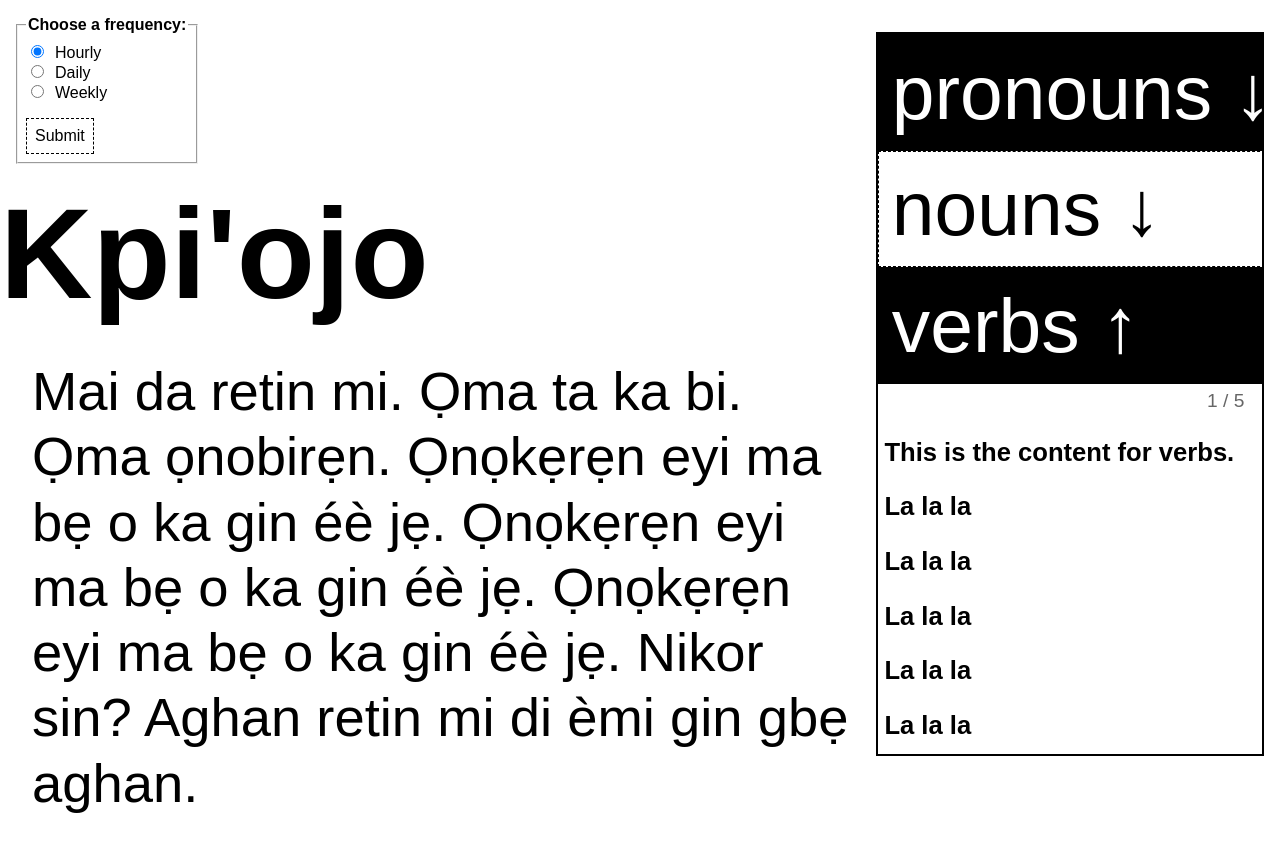
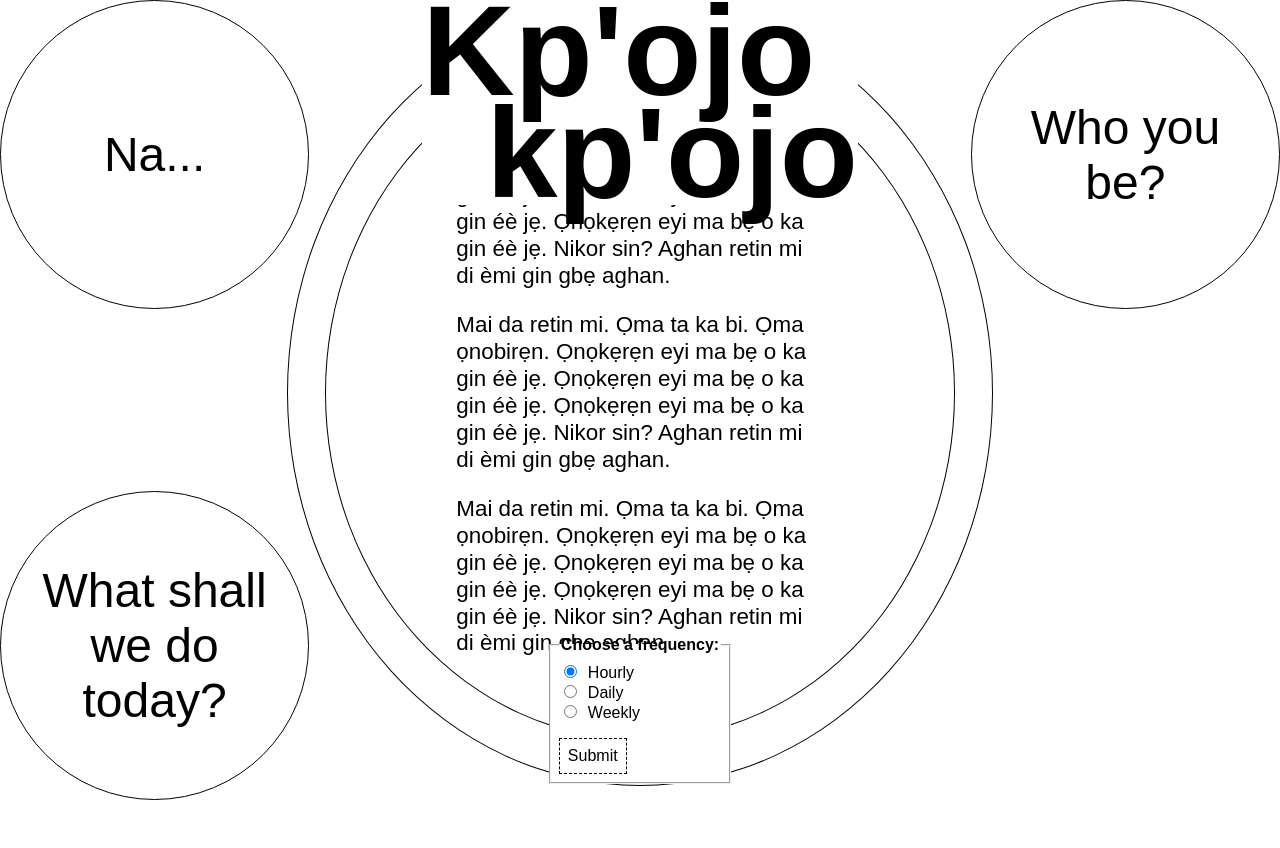
Before and after one commit to oa495/ojo-kan, a Vue app: page / in a window 1280 px wide. After the commit the page ends 800 px from the top, so only its background shows below. Built offline with nearby package versions, Linux system fonts and the light colour scheme; a web font is replaced by a local one.

Commit message:
Some visual updates

```diff
--- a/src/App.vue
+++ b/src/App.vue
@@ -2,7 +2,6 @@
 import LearningModule from './components/LearningModule.vue'
 import { learningFrequency } from '@/stores/frequency'
 import { verbs, pronouns, nouns, allWords } from './words'
-import { h } from 'vue';
 
 export default {
   data() {
@@ -16,8 +15,9 @@ export default {
   },
   mounted() {
       this.$nextTick(() => {
-        let paragraphs = document.querySelector('main');
-        const originalText = paragraphs.textContent;
+        let paragraphs = document.querySelectorAll('main p');
+        paragraphs.forEach(paragraph => {
+          const originalText = paragraph.textContent;
           const wordsAndSeparators = originalText.split(/(\s+)/);
           const newHTML = wordsAndSeparators.map(part => {
               // Check if the part (trimmed and lowercased) is in our object
@@ -39,7 +39,8 @@ export default {
             return part;
          }).join('');
 
-        paragraphs.innerHTML = newHTML;
+        paragraph.innerHTML = newHTML;
+      });
     });
   },
   methods: {
@@ -78,7 +79,38 @@ export default {
 </script>
 
 <template>
-  <fieldset>
+  <h1>
+    Kp'ojo <br><span style="margin-left: 0.5em;">kp'ojo</span>
+  </h1>
+  <div class="circle">
+    <main>
+      <p>
+        Mai da retin mi. Ọma ta ka bi. Ọma ọnobirẹn.
+        Ọnọkẹrẹn eyi ma bẹ o ka gin éè jẹ.
+        Ọnọkẹrẹn eyi ma bẹ o ka gin éè jẹ.
+        Ọnọkẹrẹn eyi ma bẹ o ka gin éè jẹ.
+        Nikor sin?
+        Aghan retin mi di èmi gin gbẹ aghan.
+      </p>
+      <p>
+        Mai da retin mi. Ọma ta ka bi. Ọma ọnobirẹn.
+        Ọnọkẹrẹn eyi ma bẹ o ka gin éè jẹ.
+        Ọnọkẹrẹn eyi ma bẹ o ka gin éè jẹ.
+        Ọnọkẹrẹn eyi ma bẹ o ka gin éè jẹ.
+        Nikor sin?
+        Aghan retin mi di èmi gin gbẹ aghan.
+      </p>
+      <p>
+        Mai da retin mi. Ọma ta ka bi. Ọma ọnobirẹn.
+        Ọnọkẹrẹn eyi ma bẹ o ka gin éè jẹ.
+        Ọnọkẹrẹn eyi ma bẹ o ka gin éè jẹ.
+        Ọnọkẹrẹn eyi ma bẹ o ka gin éè jẹ.
+        Nikor sin?
+        Aghan retin mi di èmi gin gbẹ aghan.
+      </p>
+    </main>
+  </div>
+  <fieldset class="frequency-selection">
       <legend>Choose a frequency:</legend>
       <div>
         <input type="radio" v-model="frequency" id="hour" name="frequency" value="hourly" checked=""/>
@@ -93,33 +125,27 @@ export default {
         <label for="week">Weekly</label>
       </div>
 
-    <button v-on:click="submitFrequency()">Submit</button>
+      <button class="submit" v-on:click="submitFrequency()">Submit</button>
     </fieldset>
-  <h1>Kpi'ojo</h1>
-  <main>
-    <p>
-      Mai da retin mi. Ọma ta ka bi. Ọma ọnobirẹn.
-      Ọnọkẹrẹn eyi ma bẹ o ka gin éè jẹ.
-      Ọnọkẹrẹn eyi ma bẹ o ka gin éè jẹ.
-      Ọnọkẹrẹn eyi ma bẹ o ka gin éè jẹ.
-      Nikor sin?
-      Aghan retin mi di èmi gin gbẹ aghan.
-    </p>
-  </main>
+
   <LearningModule @completeModule="onCompleteModule"  />
 </template>
 
 <style>
 body {
-  display: grid;
-  grid-template-columns: 70%;
   margin: 0;
   font-family: 'Ojuju', sans-serif;
+  height: 98vh;
 }
 
 h1 {
   margin: 0;
   font-size: 8rem;
+  line-height: 0.8em;
+  position: absolute;
+  z-index: 999;
+  top: 0;
+  background-color: white;
 }
 
 button {
@@ -132,18 +158,44 @@ button {
   transition: all 0.3s ease-in-out;
 }
 
+p {
+  max-width: 70%;
+  margin: 1em auto;
+}
+
 main {
   font-weight: 400;
   font-style: normal;
-  font-size: 3.4rem;
-  margin: 2rem;
+  font-size: 1.4rem;
+  margin: 1.2rem;
   line-height: 1.2;
+  height: 100%;
+  align-content: center;
+}
+
+.circle {
+  height: 80%;
+  width: 80%;
+  border: 1px solid;
+  border-radius: 50%;
+  background-color: white;
+  display: flex;
+  position: relative;
+  flex-direction: column;
+  align-items: center;
+  margin: auto;
+  justify-content: end;
+  padding: 2em;
 }
 
 fieldset {
   margin: 1rem;
   padding: .5rem;
   width: fit-content;
+  background: white;
+  z-index: 999;
+  position: absolute;
+  bottom: 0;
 }
 
 legend {
@@ -155,13 +207,17 @@ label {
 }
 
 button {
+  cursor: pointer;
+}
+
+.submit {
   padding: 0.5rem;
   width: fit-content;
   background-color: white;
   border: 1px dashed black;
 }
 
-button:hover {
+.submit:hover {
   background-color: black;
   color: white;
 }
@@ -177,4 +233,17 @@ fieldset button {
   cursor: pointer;
   font-size: 3.5rem;
 }
+
+#app {
+  height: 100%;
+  width: 55%;
+  border: 1px solid;
+  border-radius: 50%;
+  display: flex;
+  flex-direction: column;
+  margin: 0 auto;
+  align-items: center;
+}
+
+
 </style>
--- a/src/components/LearningModule.vue
+++ b/src/components/LearningModule.vue
@@ -1,26 +1,14 @@
 <template>
     <section class="modules">
         <ul>
-            <li class="module" v-for="module in modules" :key="module" v-if="modules">
-                <button :disabled="!isModuleActive(module)" v-on:click="toggleContent(module)" class="trigger">{{ module }}
-                    <span v-if="module === activeModule">
-                        ↑
-                    </span>
-                    <span v-else>
-                        ↓
-                    </span>
-                </button>
-                <div class="content" v-if="module === activeModule">
+            <li :disabled="!isModuleActive(module)" class="module" v-for="module in modules" :key="module">
+                <button class="activate" @click="activateModule(module)">{{ moduleNameToLongNameMap[module] }}</button>
+                <div class="content" v-if="module === activeModule && step > 0">
                     <span class="step-indicator">
                         {{ step }} / {{ moduleSteps[module] }}
                     </span>
-                    <!-- Module content goes here -->
                     <div class="step">
                         <p>This is the content for {{ module }}.</p>
-                        <p>La la la </p>
-                        <p>La la la </p>
-                        <p>La la la </p>
-                        <p>La la la </p>
                         <p>La la la </p>
                         <p>La la la </p>
                     </div>
@@ -34,8 +22,8 @@
                 </div>
             </li>
         </ul>
-        <ModuleTimer v-if="displayTimer()" @activateModule="activateModules" :frequency="frequency" :timeStarted="timeStarted" />
-        <button @click="resetAll">reset all</button>
+        <!-- <ModuleTimer v-if="displayTimer()" @activateModule="activateModules" :frequency="frequency" :timeStarted="timeStarted" />
+        <button @click="resetAll">reset all</button> -->
     </section>
 </template>
 <script>
@@ -49,12 +37,17 @@ const moduleToStoreMap = {
     'verbs': 'module3',
 };
 
+const moduleNameToLongNameMap = {
+    'pronouns': 'Na...',
+    'nouns': 'Who you be?',
+    'verbs': 'What shall we do today?',
+};
 export default {
     name: 'LearningModule',
     data() {
         return {
-            step: 1,
-            modules: ['pronouns', 'nouns', 'verbs'],
+            step: 0,
+            modules: Object.keys(moduleToStoreMap),
             activeModule: 'verbs',
             shouldModuleBeActive: true,
             timeStarted: null,
@@ -63,6 +56,7 @@ export default {
                 'nouns': 2,
                 'verbs': 5,
             },
+            moduleNameToLongNameMap: moduleNameToLongNameMap,
             frequency: learningFrequency().frequency
         }
     },
@@ -112,7 +106,7 @@ export default {
                 this.step += 1;
             }
         },
-        toggleContent(module) {
+        activateModule(module) {
             if (this.activeModule === module) {
                 this.activeModule = null;
             } else {
@@ -143,31 +137,12 @@ export default {
 
 </script>
 <style scoped>
-.modules {
-    width: 30%;
-    position: fixed;
-    right: 0;
-    position: fixed;
-    height: 90vh;
-    border: 2px solid black;
-    margin: 1rem;
-    bottom: 1em;
-    top: 1em;
-    overflow-y: scroll;
-    overflow-x: hidden;
-}
-
 .modules ul {
-    display: flex;
-    flex-direction: column;
-    flex-basis: auto;
     height: inherit;
-    justify-content: space-between;
     width: 100%;
     margin: 0;
     padding: 0;
     list-style-type: none;
-    height: inherit;
 }
 
 .modules li {
@@ -176,39 +151,25 @@ export default {
     font-style: normal;
     font-size: 4.8rem;
     height: inherit;
+    border-radius: 50%;
+    border: 1px solid black;
+    width: 4em;
+    height: 4em;
+    position: absolute;
+    display: flex;
+    flex-direction: column;
+    align-items: center;
+    justify-content: center;
 }
 
-.trigger {
-    width: 100%;
-    padding: 0.8rem;
-    transition: all 0.4s;
-    background-color: #fff;
-    color: #000;
-}
-
-.trigger:disabled {
-    color: #666 !important;
-    cursor: not-allowed;
-    opacity: 0.6;
-}
-
-.trigger:disabled:hover {
-    color: #666 !important;
-}
-
-li:nth-of-type(odd) .trigger {
-    background-color: #000;
-    color: #fff;
-}
-
-li:nth-of-type(odd) .trigger:hover {
-    background-color: #fff;
-    color: #000;
-}
-
-li:nth-of-type(even) .trigger:hover {
-    background-color: #000;
-    color: #fff;
+button.activate {
+    margin: 0;
+    font-size: 3rem;
+    text-align: center;
+    border: none;
+    background-color: transparent;
+    max-width: 80%;
+    font-weight: 500;
 }
 
 .module .content {
@@ -238,4 +199,24 @@ li:nth-of-type(even) .trigger:hover {
 .step {
     margin: 0.4rem;
 }
+
+li.module:nth-of-type(1) {
+    top: 0;
+    left: 0;
+}
+
+li.module:nth-of-type(2) {
+    top: 0;
+    right: 0;
+}
+
+li.module:nth-of-type(3) {
+    bottom: 0;
+    left: 0;
+}
+
+li.module:nth-of-type(4) {
+    bottom: 0;
+    right: 0;
+}
 </style>
```
Also changed, not shown: 1 other file (tests, documents, lock files or other folders). Lines whose indentation alone changed are shown as unchanged.
